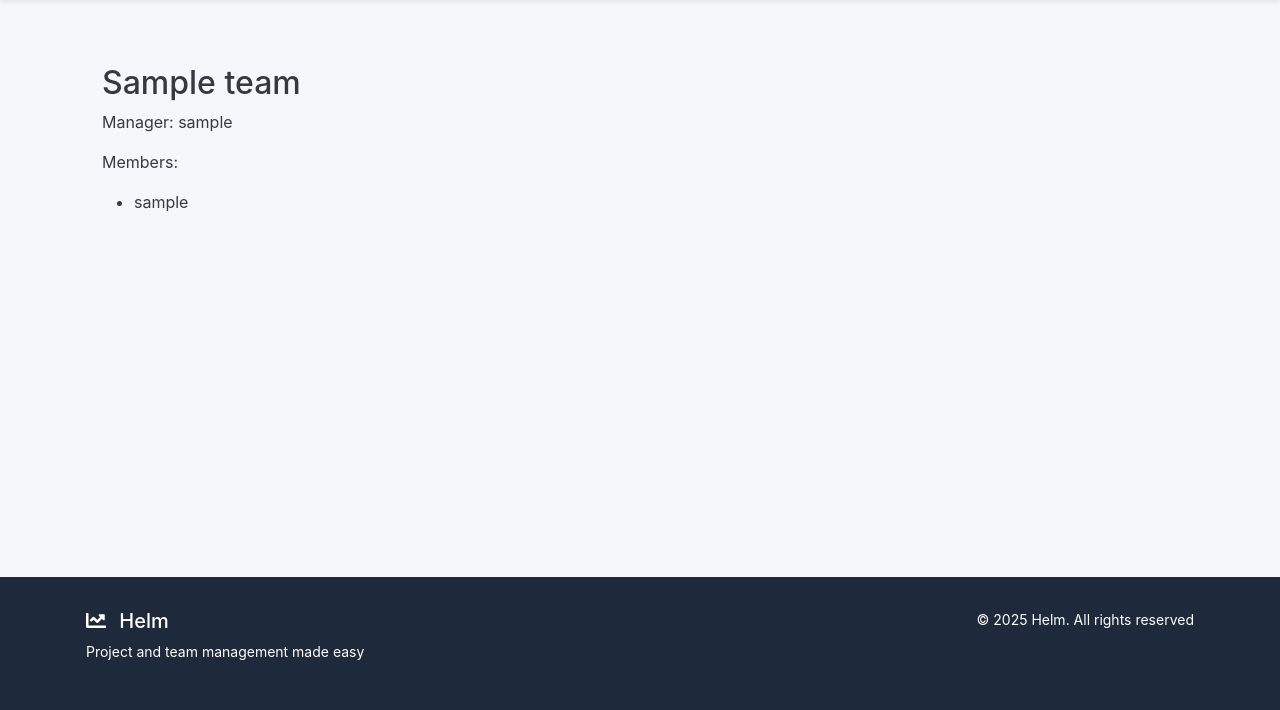
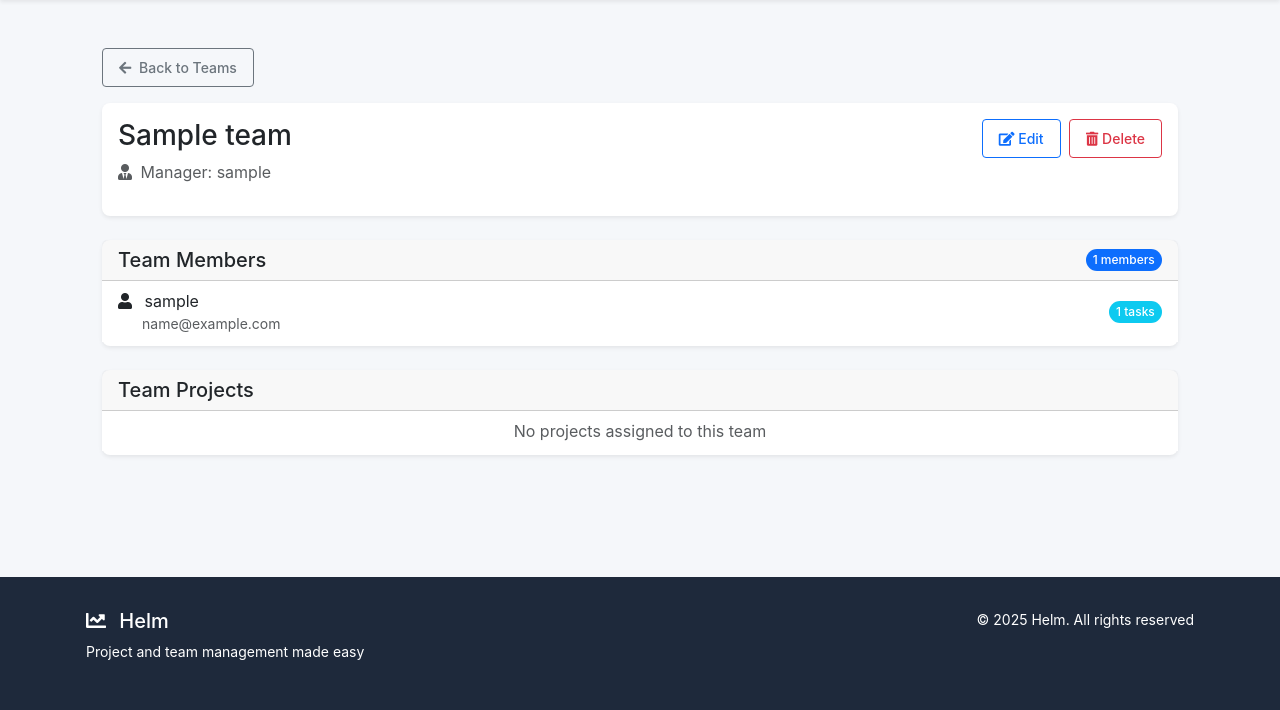
Before and after one commit to ashcarroll/Helm, a Django app: page /teams/1/ in a window 1280 px wide. Shown: the part 90-800 px from the top of the page. Run offline with Django 4.2, Linux system fonts and the light colour scheme; a user stored in the database is signed in; tables that the repository leaves empty hold one stand-in row (values such as "Sample post"); grey boxes marked "Sample" are stand-in pictures; some libraries are stand-ins or nearby versions.

Commit message:
Updated the wording in Team list header to read as plural (fixed a typo) Updated styling of team Detail page to match styling in rest of site Added completion percentage method to Project Model

```diff
--- a/projects/models.py
+++ b/projects/models.py
@@ -23,6 +23,14 @@ class Project(models.Model):
     def __str__(self):
         return self.title
 
+    def completion_percentage(self):
+        total_tasks = self.tasks.count()
+        if total_tasks == 0:
+            return 0
+
+        completed_tasks = self.tasks.filter(status='DONE').count()
+        return round((completed_tasks / total_tasks) * 100)
+
 
 class Task(models.Model):
     STATUS_CHOICES = [
--- a/teams/templates/teams/team_detail.html
+++ b/teams/templates/teams/team_detail.html
@@ -1,20 +1,98 @@
 {% extends "base.html" %}
+{% load static %}
 
 {% block title %}
     Team Detail
 {% endblock title %}
 
 {% block content %}
-<div class="container mt-4">
-    <h2>{{ team.name }}</h2>
-    <p>Manager: {{ team.manager.username }}</p>
-    <p>Members:</p>
-    <ul>
-        {% for member in team.members.all %}
-            <li>{{ member.username }}</li>
-        {% empty %}
-            <li>No team members</li>
-        {% endfor %}
-    </ul>
+<div class="container py-4">
+    <!-- Back Button -->
+    <a href="{% url 'team_list' %}" class="btn btn-sm btn-outline-secondary mb-3">
+        <i class="fas fa-arrow-left me-1"></i> Back to Teams
+    </a>
+
+    <!-- Team Header -->
+    <div class="card mb-4">
+        <div class="card-body">
+            <div class="d-flex justify-content-between align-items-start">
+                <div>
+                    <h3>{{ team.name }}</h3>
+                    <p class="text-muted">
+                        <i class="fas fa-user-tie me-1"></i> Manager: {{ team.manager.username }}
+                    </p>
+                </div>
+
+                {% if request.user == team.manager %}
+                <div>
+                    <a href="{% url 'team_update' team.pk %}" class="btn btn-sm btn-outline-primary me-1">
+                        <i class="fas fa-edit"></i> Edit
+                    </a>
+                    <a href="{% url 'team_delete' team.pk %}" class="btn btn-sm btn-outline-danger">
+                        <i class="fas fa-trash-alt"></i> Delete
+                    </a>
+                </div>
+                {% endif %}
+            </div>
+        </div>
+    </div>
+
+    <!-- Team Members -->
+    <div class="card mb-4">
+        <div class="card-header d-flex justify-content-between align-items-center">
+            <h5 class="mb-0">Team Members</h5>
+            <span class="badge bg-primary rounded-pill">{{ team.members.count }} members</span>
+        </div>
+        <div class="card-body p-0">
+            <ul class="list-group list-group-flush">
+                {% for member in team.members.all %}
+                <li class="list-group-item d-flex justify-content-between align-items-center">
+                    <div>
+                        <i class="fas fa-user me-2"></i> {{ member.username }}
+                        {% if member.email %}
+                        <small class="text-muted d-block ms-4">{{ member.email }}</small>
+                        {% endif %}
+                    </div>
+                    <span class="badge bg-info rounded-pill">{{ member.assigned_tasks.all|length }} tasks</span>
+                </li>
+                {% empty %}
+                <li class="list-group-item text-center text-muted">No team members assigned</li>
+                {% endfor %}
+            </ul>
+        </div>
+    </div>
+
+    <!-- Team Projects -->
+    <div class="card">
+        <div class="card-header">
+            <h5 class="mb-0">Team Projects</h5>
+        </div>
+        <div class="card-body p-0">
+            <ul class="list-group list-group-flush">
+                {% for project in projects %}
+                <li class="list-group-item d-flex justify-content-between align-items-center">
+                    <div>
+                        <a href="{% url 'project_detail' project.pk %}" class="text-decoration-none">
+                            <strong>{{ project.title }}</strong>
+                        </a>
+                        <span class="ms-2 project-status" data-status="{{ project.status }}">
+                            {{ project.get_status_display }}
+                        </span>
+                    </div>
+
+                    <!-- Completion percentage bar -->
+                    <div style="width: 100px;">
+                        <div class="progress" style="height: 6px;">
+                            <div class="progress-bar bg-primary" style="width: {{ project.completion_percentage|default:0 }}%"></div>
+                        </div>
+                        <small class="text-muted text-end d-block">{{ project.completion_percentage|default:0 }}%</small>
+                    </div>
+                </li>
+                {% empty %}
+                <li class="list-group-item text-center text-muted">No projects assigned to this team</li>
+                {% endfor %}
+            </ul>
+        </div>
+    </div>
 </div>
 {% endblock content %}
--- a/teams/templates/teams/team_list.html
+++ b/teams/templates/teams/team_list.html
@@ -10,7 +10,7 @@
     <!-- Header -->
     <div class="d-flex justify-content-between align-items-center mb-4">
     <h2 class="mb-0">
-        <i class="fas fa-users"></i> My Team
+        <i class="fas fa-users"></i> My Teams
     </h2>
     {% if is_manager %}
         <a href="{% url 'team_create' %}"  class="btn btn-primary">
```
